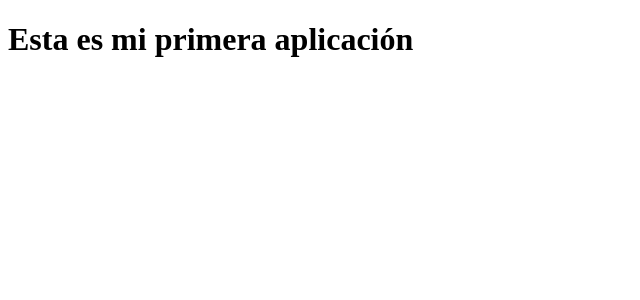
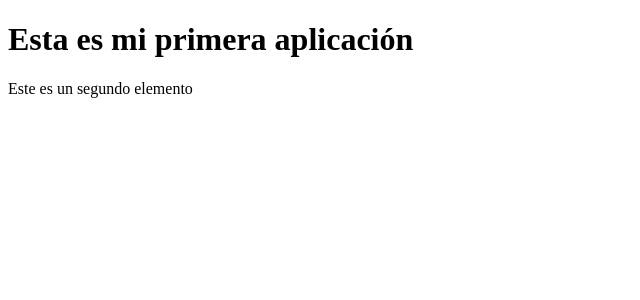
Before and after one commit to ImSuperSir/LearningReactVite, a React (Vite) app: page / in a window 1280 px wide. Shown: the top 300 px of the page, without its empty margins (0-640 px from the left). Built offline with nearby package versions, Linux system fonts and the light colour scheme.

Commit message:
Version First App

```diff
--- a/src/Helloworld.jsx
+++ b/src/Helloworld.jsx
@@ -13,6 +13,9 @@ import React from 'react'
 //   )
 // }
 
-export const Helloworld = () => (<div>Hola Mundo... super simplificado..</div>);
+export const Helloworld = () => (
+<div>Hola Mundo... super simplificado..</div>
+
+);
 
 //export default App;
--- a/src/MyFirstApp.jsx
+++ b/src/MyFirstApp.jsx
@@ -1,5 +1,10 @@
-
+import { Fragment }  from 'react'
 
 //Esta es mi primera aplicacion
 
-export const MyFirstApp = () => (<h1>Esta es mi primera aplicación</h1>);
+export const MyFirstApp = () => (
+<>
+<h1>Esta es mi primera aplicación</h1>
+<p>Este es un segundo elemento</p>
+</>
+);
```
